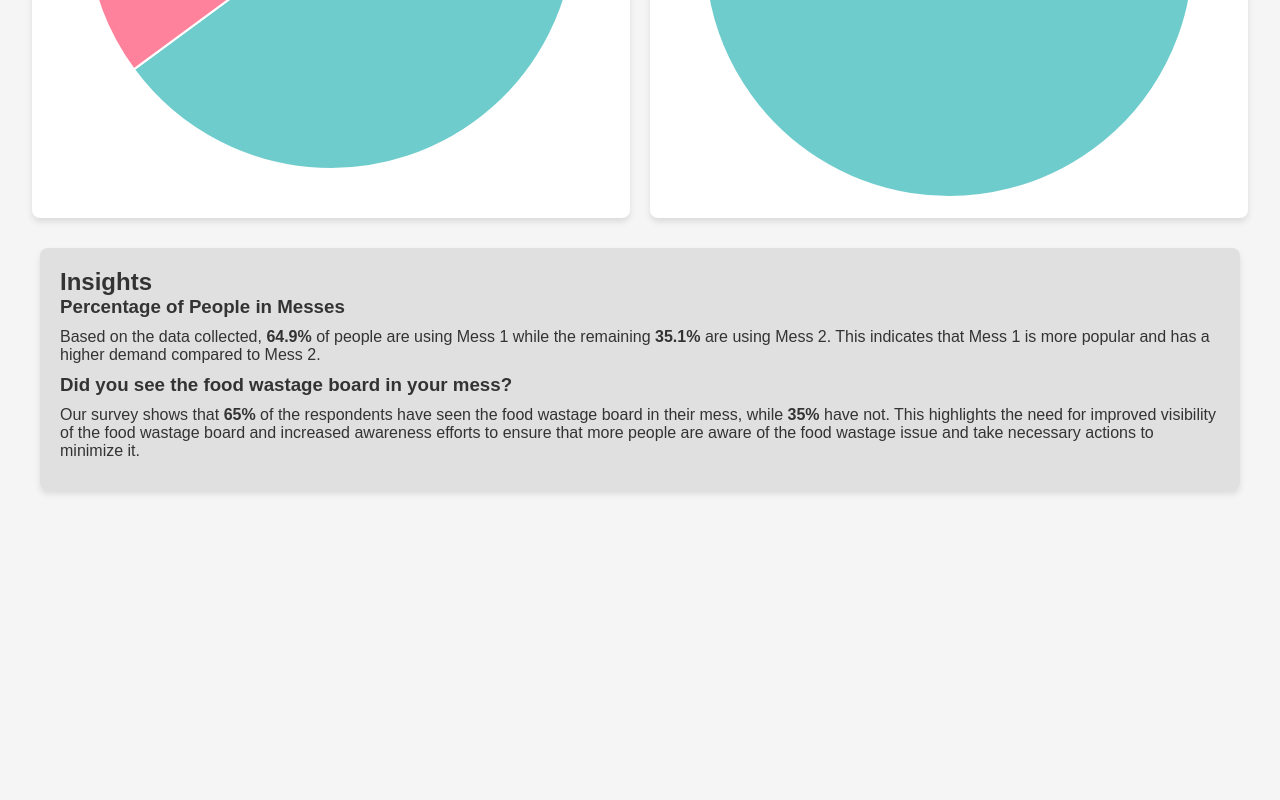
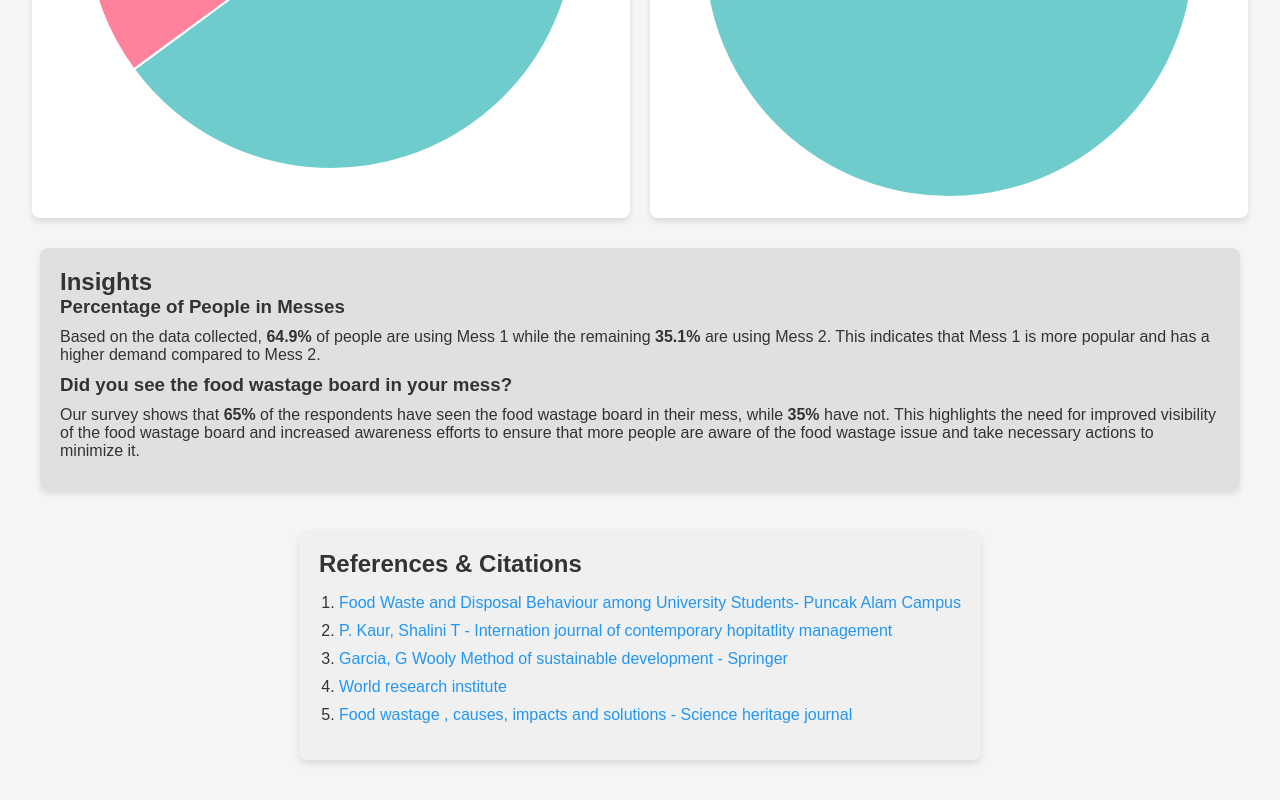
Before and after one commit to shivansh-13/FoodWastage, a plain HTML site: page index.html in a window 1280 px wide. Shown: the part 1312-2112 px from the top of the page. Before the commit the page ends 1842 px from the top, so only its background shows below. Drawn offline with nearby package versions, Linux system fonts and the light colour scheme.

Commit message:
Added ref.

```diff
--- a/index.html
+++ b/index.html
@@ -19,7 +19,7 @@
     </label>
   </header>
 
-    <h1>Weekly Food Wastage</h1>
+    <h1>Weekly Food Wastage CS F315</h1>
     <!-- Add this section right below the <h1> tag -->
 <section class="appeal">
     <h2>Stop Food Wastage!</h2>
@@ -31,7 +31,7 @@
       <li><strong>Resource Misuse:</strong> Wasting food also means wasting the resources used in producing, processing, and transporting it, such as water, land, and energy.</li>
       <li><strong>Food Insecurity:</strong> While millions of people around the world suffer from hunger, a significant amount of food produced is never consumed.</li>
     </ul>
-    <h3>- Team HeavyDrivers</h3>
+    <h3>- Team HeavyDrivers [ Ishan, Shivansh, Bhavya, Mukund ]</h3>
   </section>
 
     <div class="container">
@@ -61,6 +61,18 @@
   <h3>Did you see the food wastage board in your mess?</h3>
   <p>Our survey shows that <strong>65%</strong> of the respondents have seen the food wastage board in their mess, while <strong>35%</strong> have not. This highlights the need for improved visibility of the food wastage board and increased awareness efforts to ensure that more people are aware of the food wastage issue and take necessary actions to minimize it.</p>
 </section>
+<!-- Add this section at the end of the main container -->
+<section class="references">
+  <h2>References & Citations</h2>
+  <ol>
+    <li><a href="https://www.researchgate.net/publication/350058806_Food_Waste_and_Disposal_Behaviour_among_University_Students" target="_blank">Food Waste and Disposal Behaviour among University Students- Puncak Alam Campus</a></li>
+    <li><a href="https://www.emerald.com/insight/content/doi/10.1108/IJCHM-07-2020-0672/full/html" target="_blank">P. Kaur, Shalini T - Internation journal of contemporary hopitatlity management</a></li>
+    <li><a href="https://link.springer.com/article/10.1007/s12649-016-9720-0" target="_blank">Garcia, G Wooly Method of sustainable development - Springer</a></li>
+    <li><a href="https://www.wri.org/research/food-loss-and-waste-india-knowns-and-unknowns" target="_blank">World research institute</a></li>
+    <li><a href="https://www.researchgate.net/publication/357428566_FOOD_WASTAGE_CAUSES_IMPACTS_AND_SOLUTIONS" target="_blank">Food wastage , causes, impacts and solutions - Science heritage journal</a></li>
+    <!-- Add more references as needed -->
+  </ol>
+</section>
 
     </div>
     <script src="app.js"></script>
--- a/styles.css
+++ b/styles.css
@@ -158,3 +158,33 @@ canvas {
 .insights p {
   margin: 10px 0;
 }
+/* Add this section at the end of the file */
+.references {
+  background-color: #f0f0f0;
+  color: #333;
+  padding: 20px;
+  margin: 20px;
+  border-radius: 8px;
+  box-shadow: 0 4px 6px rgba(0, 0, 0, 0.1);
+}
+
+.references h2 {
+  margin: 0 0 10px;
+}
+
+.references ol {
+  padding-left: 20px;
+}
+
+.references li {
+  margin-bottom: 10px;
+}
+
+.references a {
+  color: #2196F3;
+  text-decoration: none;
+}
+
+.references a:hover {
+  text-decoration: underline;
+}
```
